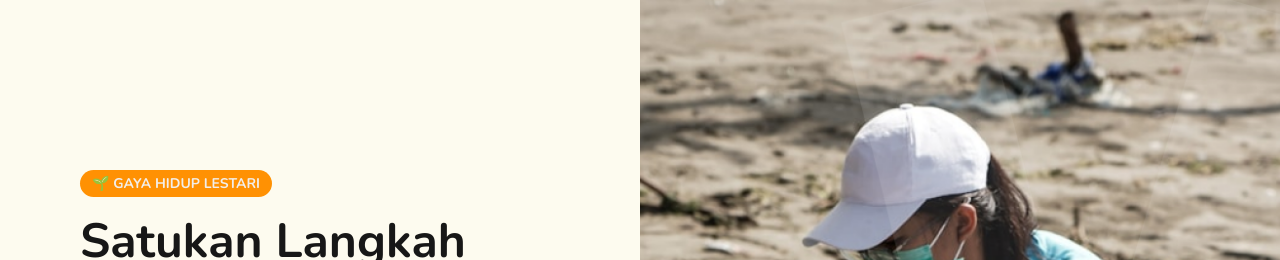
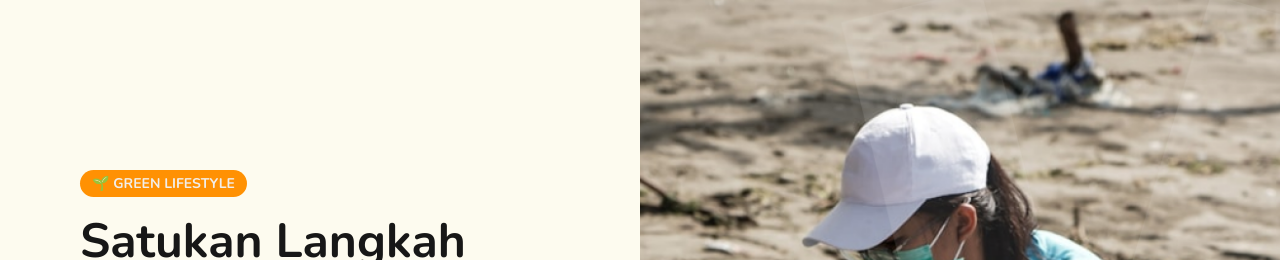
Before and after one commit to LeoDoesCode17/eko_aksi_devforge_hackathon, a Next.js app: page / in a window 1280 px wide. Shown: the top 260 px of the page. Built offline with nearby package versions, Linux system fonts and the light colour scheme.

Commit message:
feat: fix UI text

```diff
--- a/src/app/page.js
+++ b/src/app/page.js
@@ -8,7 +8,7 @@ export default function Home() {
       <section className="w-1/2 flex flex-col justify-center px-20 py-16">
         <div className="mb-4">
         <span className="bg-[#FF9103] bg-opacity-20 text-[#f2eeea] px-3 py-1 rounded-full text-sm font-semibold">
-        🌱 GAYA HIDUP LESTARI
+        🌱 GREEN LIFESTYLE
           </span>
         </div>
         <h1 className="text-5xl font-bold mb-6 leading-tight">
```
